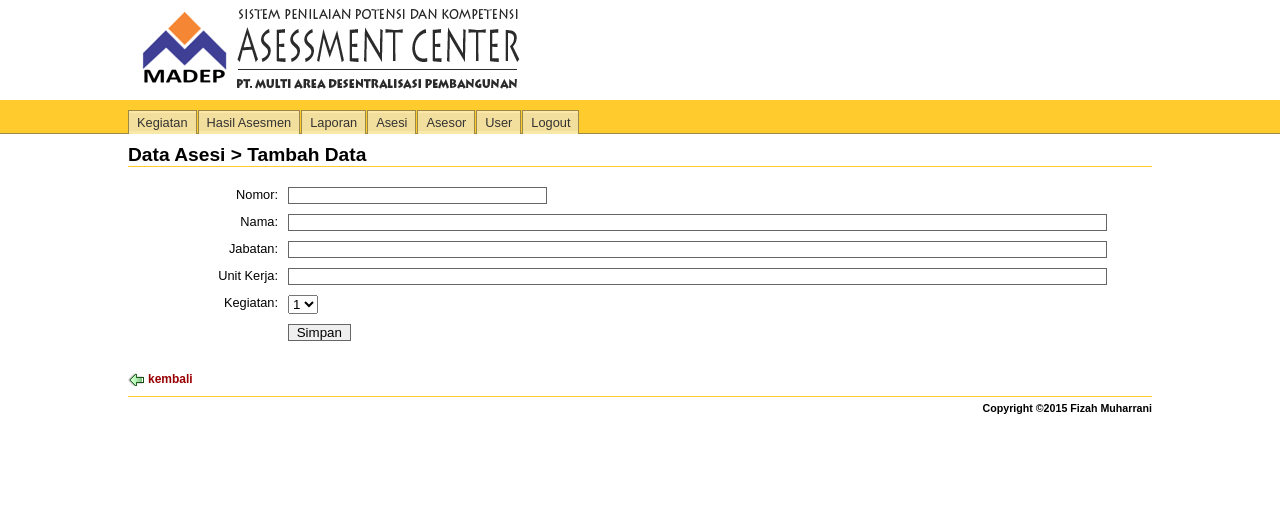
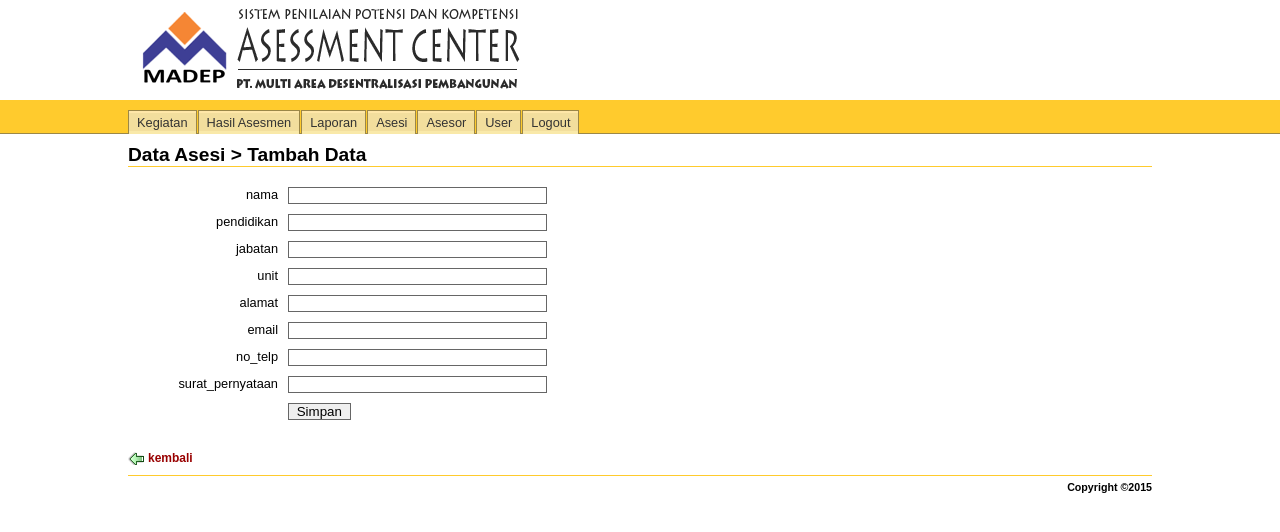
Before and after one commit to clasense4/asesmen, a CodeIgniter app: page /asesmen/index.php/asesi/add in a window 1280 px wide. Shown: the top 532 px of the page. Run offline with CodeIgniter, Linux system fonts and the light colour scheme.

Commit message:
Update besar

```diff
--- a/application/config/autoload.php
+++ b/application/config/autoload.php
@@ -109,7 +109,7 @@ $autoload['language'] = array();
 |
 */
 
-$autoload['model'] = array();
+$autoload['model'] = array('super_model');
 
 
 /* End of file autoload.php */
--- a/application/controllers/asesi.php
+++ b/application/controllers/asesi.php
@@ -7,6 +7,8 @@ class asesi extends CI_Controller {
 	function __construct()
 	{
 		parent::__construct();
+		$this->load->model('model_asesi', '', TRUE);
+		$this->load->model('helper_model', '', TRUE);
 		$this->load->model('asesi_model', '', TRUE);
 		$this->load->model('kegiatan_model', '', TRUE);
 	}
@@ -34,6 +36,25 @@ class asesi extends CI_Controller {
 		}
 	}
 
+
+	function test_super_model()
+	{
+		// $x = $this->model_asesi->search('id_asesi','1','asesi');
+		$x = $this->model_asesi->search(NULL,NULL,'asesi');
+		$this->helper_model->printr($x);
+	}
+
+	function test_field()
+	{
+		$fields = $this->db->list_fields('asesi');
+
+		foreach ($fields as $field)
+		{
+		   // echo $this->helper_model->strip_underscore($field). ",";
+		   echo $field. ",";
+		}
+		// $this->table->set_heading($fields);
+	}
 	/**
 	 * Mendapatkan semua data asesi di database dan menampilkannya di tabel
 	 */
@@ -48,8 +69,12 @@ class asesi extends CI_Controller {
 		$offset = $this->uri->segment($uri_segment);
 
 		// Load data
-		$asesi = $this->asesi_model->get_all($this->limit, $offset);
-		$num_rows = $this->asesi_model->count_all();
+		// $asesi = $this->asesi_model->get_all($this->limit, $offset);
+		$asesi = $this->model_asesi->search(NULL,NULL,'asesi');
+		// $num_rows = $this->asesi_model->count_all();
+		$num_rows = $this->model_asesi->count(NULL,NULL,'asesi');
+		// $this->helper_model->printr($num_rows);
+		// die;
 
 		if ($num_rows > 0)
 		{
@@ -71,17 +96,27 @@ class asesi extends CI_Controller {
 
 			/*Set table heading */
 			$this->table->set_empty("&nbsp;");
-			$this->table->set_heading('No', 'No. Peserta', 'Nama', 'Jabatan', 'Unit', 'Instansi', 'Actions');
+			// $this->table->set_heading('No', 'No. Peserta', 'Nama', 'Jabatan', 'Unit', 'Instansi', 'Actions');
+			$fields = array();
+			array_push($fields, 'No');
+			$table_fields = $this->db->list_fields('asesi');
+			foreach ($table_fields as $key => $value) {
+				array_push($fields,$value);
+			}
+			// array_push($fields, $this->db->list_fields('asesi'));
+			array_push($fields, 'actions');
+			$this->table->set_heading($fields);
 			$i = 0 + $offset;
 
 			foreach ($asesi as $row)
 			{
-				$this->table->add_row(++$i, $row->nomor, $row->nama, $row->jabatan, $row->unit, $row->nama,
-										anchor('asesi/update/'.$row->nomor,'update',array('class' => 'update')).' '.
-										anchor('asesi/delete/'.$row->nomor,'hapus',array('class'=> 'delete','onclick'=>"return confirm('Anda yakin akan menghapus data ini?')"))
+				$this->table->add_row(++$i, $row->id_asesi,$row->nama,$row->pendidikan,$row->jabatan,$row->unit,$row->alamat,$row->email,$row->no_telp,$row->surat_pernyataan,
+										anchor('asesi/update/'.$row->id_asesi,'update',array('class' => 'update')).' '.
+										anchor('asesi/delete/'.$row->id_asesi,'hapus',array('class'=> 'delete','onclick'=>"return confirm('Anda yakin akan menghapus data ini?')"))
 										);
 			}
 			$data['table'] = $this->table->generate();
+			// die;
 		}
 		else
 		{
@@ -98,9 +133,10 @@ class asesi extends CI_Controller {
 	/**
 	 * Menghapus data asesi dengan nomor tertentu
 	 */
-	function delete($nomor)
+	function delete($id_asesi)
 	{
-		$this->asesi_model->delete($nomor);
+		$this->model_asesi->delete('id_asesi',$id_asesi,'asesi');
+		// $this->asesi_model->delete($nomor);
 		$this->session->set_flashdata('message', '1 data asesi berhasil dihapus');
 
 		redirect('asesi');
@@ -119,11 +155,11 @@ class asesi extends CI_Controller {
 										);
 
 		// data kegiatan untuk dropdown menu
-		$kegiatan = $this->kegiatan_model->get_kegiatan()->result();
-		foreach($kegiatan as $row)
-		{
-			$data['options_kegiatan'][$row->id_kegiatan] = $row->nama;
-		}
+		// $kegiatan = $this->kegiatan_model->get_kegiatan()->result();
+		// foreach($kegiatan as $row)
+		// {
+		// 	$data['options_kegiatan'][$row->id_kegiatan] = $row->nama;
+		// }
 
 		$this->load->view('template', $data);
 	}
@@ -138,6 +174,14 @@ class asesi extends CI_Controller {
 		$data['form_action']	= site_url('asesi/add_process');
 		$data['link'] 			= array('link_back' => anchor('asesi/','kembali', array('class' => 'back'))
 										);
+		$asesi = $this->input->post();
+		unset($asesi['submit']);
+		unset($asesi['id_asesi']);
+		$this->helper_model->printr($asesi);
+		$this->asesi_model->add($asesi);
+		$this->session->set_flashdata('message', 'Satu data asesi berhasil disimpan!');
+		redirect('asesi');
+		// die;
 
 		// data kegiatan untuk dropdown menu
 		$kegiatan = $this->kegiatan_model->get_kegiatan()->result();
@@ -177,7 +221,7 @@ class asesi extends CI_Controller {
 	/**
 	 * Menampilkan form update data asesi
 	 */
-	function update($nomor)
+	function update($id_asesi)
 	{
 		$data['title'] 			= $this->title;
 		$data['h2_title'] 		= 'Data Asesi > Update';
@@ -187,24 +231,39 @@ class asesi extends CI_Controller {
 										);
 
 		// data kegiatan untuk dropdown menu
-		$kegiatan = $this->kegiatan_model->get_kegiatan()->result();
-		foreach($kegiatan as $row)
-		{
-			$data['options_kegiatan'][$row->id_kegiatan] = $row->kegiatan;
-		}
+		// $kegiatan = $this->kegiatan_model->get_kegiatan()->result();
+		// foreach($kegiatan as $row)
+		// {
+		// 	$data['options_kegiatan'][$row->id_kegiatan] = $row->kegiatan;
+		// }
 
 		// cari data dari database
-		$asesi = $this->asesi_model->get_asesi_by_id($asesi);
+		// $asesi = $this->asesi_model->get_asesi_by_id($asesi);
+		$asesi = $this->model_asesi->search('id_asesi',$id_asesi,'asesi');
+		$asesi = $asesi[0];
 
 		// buat session untuk menyimpan data primary key (nomor)
-		$this->session->set_userdata('nomor', $asesi->nomor);
+		// $this->session->set_userdata('nomor', $asesi->nomor);
 
-		// Data untuk mengisi field2 form
-		$data['default']['nomor'] 		= $asesi->nomor;
-		$data['default']['nama'] 		= $asesi->nama;
-		$data['default']['jabatan'] 		= $asesi->jabatan;
-		$data['default']['unit'] 		= $asesi->unit;
-		$data['default']['id_kegiatan']	= $asesi->id_kegiatan;
+		// // Data untuk mengisi field2 form
+		// $data['default']['nomor'] 		= $asesi->nomor;
+		// $data['default']['nama'] 		= $asesi->nama;
+		// $data['default']['jabatan'] 		= $asesi->jabatan;
+		// $data['default']['unit'] 		= $asesi->unit;
+		// $data['default']['id_kegiatan']	= $asesi->id_kegiatan;
+
+		// auto generate
+		$this->session->set_userdata('asesi', $asesi->id_asesi);
+
+		$data['default']['id_asesi'] = $asesi->id_asesi;
+		$data['default']['nama'] = $asesi->nama;
+		$data['default']['pendidikan'] = $asesi->pendidikan;
+		$data['default']['jabatan'] = $asesi->jabatan;
+		$data['default']['unit'] = $asesi->unit;
+		$data['default']['alamat'] = $asesi->alamat;
+		$data['default']['email'] = $asesi->email;
+		$data['default']['no_telp'] = $asesi->no_telp;
+		$data['default']['surat_pernyataan'] = $asesi->surat_pernyataan;
 
 		$this->load->view('template', $data);
 	}
@@ -220,6 +279,14 @@ class asesi extends CI_Controller {
 		$data['form_action']	= site_url('asesi/update_process');
 		$data['link'] 			= array('link_back' => anchor('asesi','kembali', array('class' => 'back'))
 										);
+		$asesi = $this->input->post();
+		unset($asesi['submit']);
+		// unset($asesi['id_asesi']);
+		$this->helper_model->printr($asesi);
+		$this->model_asesi->save($asesi,'asesi');
+		$this->session->set_flashdata('message', 'Satu data asesi berhasil diupdate!');
+		redirect('asesi/update/'.$asesi['id_asesi']);
+		// die;
 
 		// data kegiatan untuk dropdown menu
 		$kegiatan = $this->kegiatan_model->get_kegiatan()->result();
--- a/application/models/asesi_model.php
+++ b/application/models/asesi_model.php
@@ -16,8 +16,14 @@ class asesi_model extends CI_Model {
 	 */
 	function get_asesi()
 	{
-		$this->db->order_by('nomor');
+		$this->db->order_by('id_asesi');
 		return $this->db->get('asesi');
+	}
+
+	function get_all_asesi()
+	{
+		$this->db->select('*');
+		$this->db->from('assign_asesi');
 	}
 
 	function get_all($limit, $offset)
--- /dev/null
+++ b/application/models/helper_model.php
@@ -0,0 +1,48 @@
+<?php
+class helper_model extends CI_Model {
+    function __construct() {
+        parent::__construct();
+    }
+
+    /**
+     * Helper Class
+     */
+    function printr($array)
+    {
+        echo "<pre>";
+        print_r($array);
+        echo "</pre>";
+    }
+
+    /**
+     * Helper Class
+     */
+    function vardump($array)
+    {
+        echo "<pre>";
+        var_dump($array);
+        echo "</pre>";
+    }
+
+    /**
+     * Humanize, convert lower case to camel case
+     * id_asesi = Id Asesi
+     * @param  [type] $string [description]
+     * @return [type]         [description]
+     */
+    function humanize($string)
+    {
+
+    }
+
+    /**
+     * Remove underscore from a string
+     * @param  [type] $string [description]
+     * @return [type]         [description]
+     */
+    function strip_underscore($string)
+    {
+        return str_replace("_", " ", $string);
+    }
+}
+?>
--- /dev/null
+++ b/application/models/model_asesi.php
@@ -0,0 +1,12 @@
+<?php
+if ( ! defined('BASEPATH'))
+    exit('No direct script access allowed');
+class model_asesi extends super_model
+{
+    public function __construct()
+    {
+        parent::__construct();
+    }
+
+    public $table = 'asesi';
+}
--- a/application/views/asesi/asesi_form.php
+++ b/application/views/asesi/asesi_form.php
@@ -7,38 +7,24 @@
 ?>
 
 <form name="asesi_form" method="post" action="<?php echo $form_action; ?>">
-	<p>
-		<label for="nomor">Nomor:</label>
-		<input type="text" class="form_field" name="nomor" size="30" value="<?php echo set_value('nomor', isset($default['nomor']) ? $default['nomor'] : ''); ?>" />
-	</p>
-	<?php echo form_error('nomor', '<p class="field_error">', '</p>');?>
-
-	<p>
-		<label for="tanggal">Nama:</label>
-		<input type="text" class="form_field" name="nama" size="100" value="<?php echo set_value('nama', isset($default['nama']) ? $default['nama'] : ''); ?>" />
-
-	</p>
+	<input type="hidden" class="form_field" name="id_asesi" size="30" value="<?php echo set_value('id_asesi', isset($default['id_asesi']) ? $default['id_asesi'] : ''); ?>" />
+	<?php echo form_error('id_asesi', '<p class="field_error">', '</p>');?>
+	<p><label for="nama">nama</label><input type="text" class="form_field" name="nama" size="30" value="<?php echo set_value('nama', isset($default['nama']) ? $default['nama'] : ''); ?>" /></p>
 	<?php echo form_error('nama', '<p class="field_error">', '</p>');?>
-
-	<p>
-		<label for="tanggal">Jabatan:</label>
-		<input type="text" class="form_field" name="jabatan" size="100" value="<?php echo set_value('jabatan', isset($default['jabatan']) ? $default['jabatan'] : ''); ?>" />
-
-	</p>
+	<p><label for="pendidikan">pendidikan</label><input type="text" class="form_field" name="pendidikan" size="30" value="<?php echo set_value('pendidikan', isset($default['pendidikan']) ? $default['pendidikan'] : ''); ?>" /></p>
+	<?php echo form_error('pendidikan', '<p class="field_error">', '</p>');?>
+	<p><label for="jabatan">jabatan</label><input type="text" class="form_field" name="jabatan" size="30" value="<?php echo set_value('jabatan', isset($default['jabatan']) ? $default['jabatan'] : ''); ?>" /></p>
 	<?php echo form_error('jabatan', '<p class="field_error">', '</p>');?>
-
-	<p>
-		<label for="tanggal">Unit Kerja:</label>
-		<input type="text" class="form_field" name="unit" size="100" value="<?php echo set_value('unit', isset($default['unit']) ? $default['unit'] : ''); ?>" />
-
-	</p>
+	<p><label for="unit">unit</label><input type="text" class="form_field" name="unit" size="30" value="<?php echo set_value('unit', isset($default['unit']) ? $default['unit'] : ''); ?>" /></p>
 	<?php echo form_error('unit', '<p class="field_error">', '</p>');?>
-
-	<p>
-		<label for="id_kegiatan">Kegiatan:</label>
-        <?php echo form_dropdown('id_kegiatan', $options_kegiatan, isset($default['id_kegiatan']) ? $default['id_kegiatan'] : ''); ?>
-	</p>
-	<?php echo form_error('id_kegiatan', '<p class="field_error">', '</p>');?>
+	<p><label for="alamat">alamat</label><input type="text" class="form_field" name="alamat" size="30" value="<?php echo set_value('alamat', isset($default['alamat']) ? $default['alamat'] : ''); ?>" /></p>
+	<?php echo form_error('alamat', '<p class="field_error">', '</p>');?>
+	<p><label for="email">email</label><input type="text" class="form_field" name="email" size="30" value="<?php echo set_value('email', isset($default['email']) ? $default['email'] : ''); ?>" /></p>
+	<?php echo form_error('email', '<p class="field_error">', '</p>');?>
+	<p><label for="no_telp">no_telp</label><input type="text" class="form_field" name="no_telp" size="30" value="<?php echo set_value('no_telp', isset($default['no_telp']) ? $default['no_telp'] : ''); ?>" /></p>
+	<?php echo form_error('no_telp', '<p class="field_error">', '</p>');?>
+	<p><label for="surat_pernyataan">surat_pernyataan</label><input type="text" class="form_field" name="surat_pernyataan" size="30" value="<?php echo set_value('surat_pernyataan', isset($default['surat_pernyataan']) ? $default['surat_pernyataan'] : ''); ?>" /></p>
+	<?php echo form_error('surat_pernyataan', '<p class="field_error">', '</p>');?>
 
 	<p>
 		<input type="submit" name="submit" id="submit" value=" Simpan " />
--- a/application/views/footer.php
+++ b/application/views/footer.php
@@ -1 +1 @@
-Copyright &copy;2015 Fizah Muharrani<br />
+Copyright &copy;2015 <br />
```
Also changed, not shown: application/controllers/asesor.php (+0 -10 lines), application/controllers/helper.php (added, +72 -0 lines), application/models/super_model.php (added, +104 -0 lines). Lines whose indentation alone changed are shown as unchanged.
